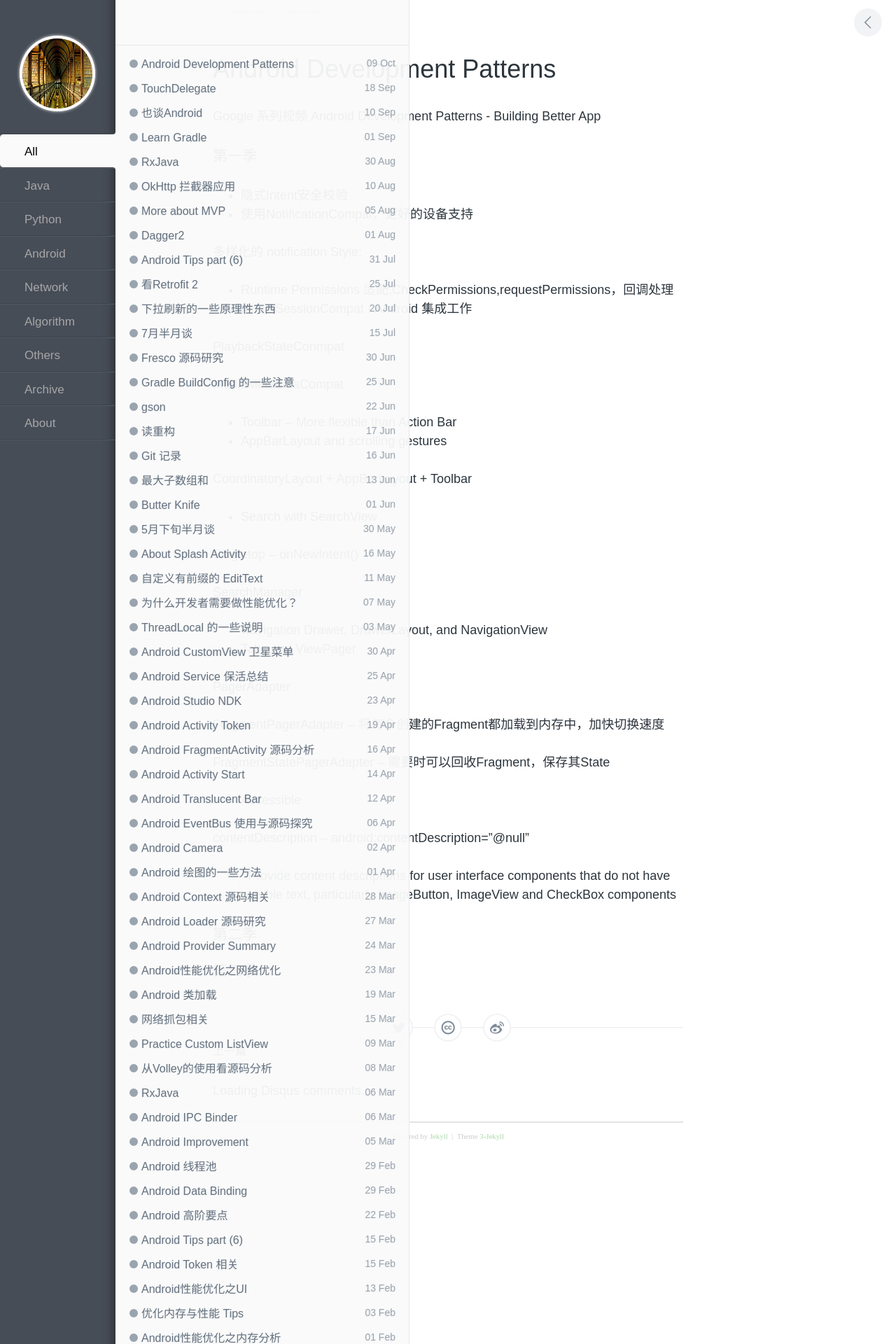
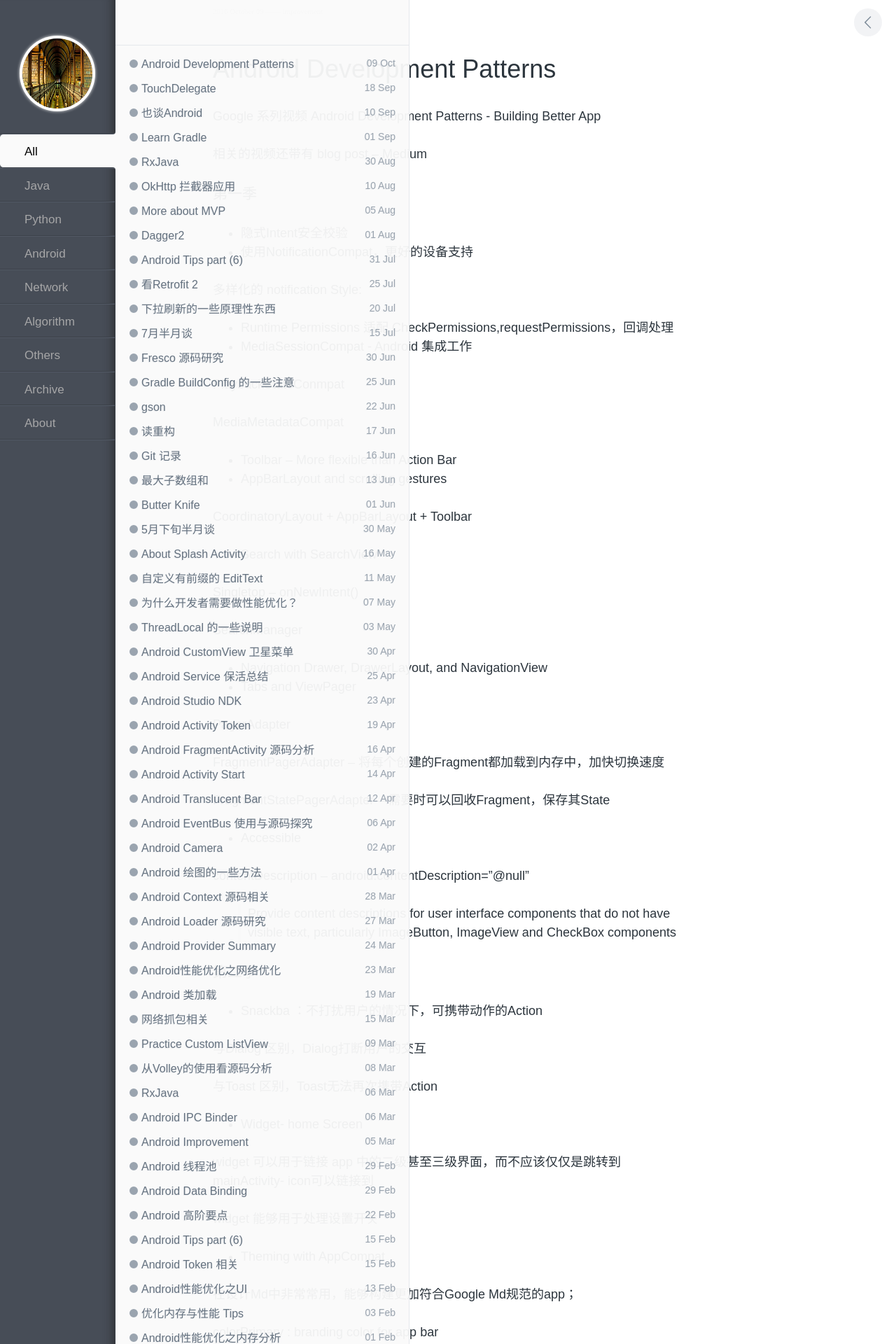
Before and after one commit to enlipan/enlipan.github.io, a Jekyll site: the page built from _posts/2016-10-09-android-development-patterns.md, in a window 1280 px wide. Shown: the top 1920 px of the page at 70% size. Built offline with Jekyll 4.4.1, drawn with Linux system fonts in a browser that asks for light colours; nearby versions of some CDN libraries; comment, search, counter and statistics services are not loaded; some of the changed text lies outside the part shown.

Commit message:
post page android better app

```diff
--- a/_posts/2016-10-09-android-development-patterns.md
+++ b/_posts/2016-10-09-android-development-patterns.md
@@ -6,6 +6,8 @@
 ---
 
 Google 系列视频 Android Development Patterns - Building Better App
+
+相关的视频还带有 blog post -- Medium
 
 ### 第一季
 
@@ -55,8 +57,98 @@
 
 ### 第二季
 
+*  Snackba ：不打扰用户的情况下，可携带动作的Action
+
+与Dialog 区别，Dialog打断用户的交互
+
+与Toast 区别，Toast无法再次携带Action
+
+
+
+*  Widget- home Screen
+
+widget 可以用于链接 app 中的二级甚至三级界面，而不应该仅仅是跳转到 mainActivity- icon可以链接到
+
+widget 能够用于处理设置开关
+
+
+*  Theming with AppCompat
+
+在设计Md中非常常用，能够构建更加符合Google Md规范的app；
+
+colorPrimary : branding  color for app bar
+
+colorPrimaryDark :  darker -- status bar and contextual app bars  &&  sdkversion >= 5.0 的状态栏颜色，深色色阴影
+
+colorAccent :
+
+colorControlNormal ：控制正常状态下的组件状态
+
+  colorControlActivated : 覆盖  colorAccent ，设定如复选框等元素被激活或者选中的状态
+
+colorControlHighlight :控制 Lollipop 以上的波纹颜色
+
+以上的更改都是可以全局更改，而不用自定义每一个组件颜色
+
+android:theam ，修改相关UI组件以及其子View下全部组件主题配置
+
+TheamOverLay ：继承 TheamOverLay.AppCompat 并非全局改动所有Theam属性， 而只修改相关属性
+
+Theam 以及 TheamOverLay 均可用于修改 Activity层级以及View层级的主题
+
+[Theming with AppCompat](https://medium.com/google-developers/theming-with-appcompat-1a292b754b35#.1yhuqxdj4)
+
+
+*  应用的闲置模式
+
+如何利用调试应用处于闲置模式时情景？
+
+adb shell
+
+设备没有通过Usb与电脑相连
+
+Gcm 的高优先级，可以在闲置模式依旧传送信息至App
+
+
+* Layout
+
+[Layout](https://medium.com/google-developers/layouts-attributes-and-you-9e5a4b4fe32c#.xx77zcs8l)
+
+
+* share Content
+
+ShareCompat
+
+利用resoleActivity 校验，防止Crash
+
+不借助 Uri 依赖读写内存分享传送图片
+
+[Sharing Content between Android apps](https://medium.com/google-developers/sharing-content-between-android-apps-2e6db9d1368b#.dlcf6ilod)
+
+
+*  Direct Share
+
+6.0新特性：更好的用户体验
+[Up your app’s sharing game with Direct Share](https://medium.com/google-developers/up-your-app-s-sharing-game-with-direct-share-2a2bc0a9ad36#.lidc3ginr)
+
+* Camera2 Api
+
+
+
+*  StrictMode for enforcing best practices at runtime
+
+利用Lint 在编译时优化,检测应用问题
+
+利用StricMod 构建运行时优化
+
+[StrictMode for Runtime Analysis on Android](https://medium.com/google-developers/strictmode-for-runtime-analysis-on-android-f8d0a2c5667e#.qr704ylxb)
+
+
+###  第三季
 
 
 
 
-###  第三季
+---
+
+[Android Development Patterns](https://www.youtube.com/playlist?list=PLWz5rJ2EKKc-lJo_RGGXL2Psr8vVCTWjM)
```
